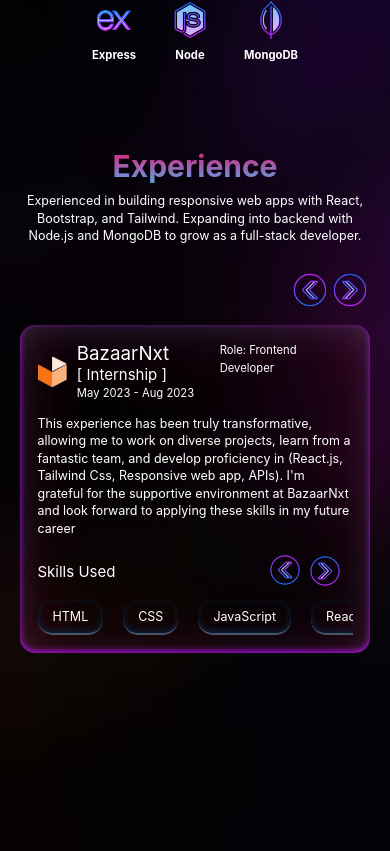
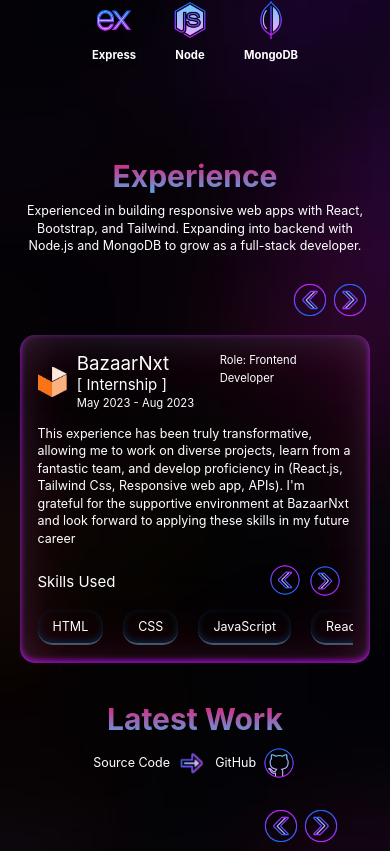
Before and after one commit to mohitanand744/React-Personal-Portfolio, a React (Vite) app: page / in a window 390 px wide. Shown: the part 2033-2884 px from the top of the page. Built offline with nearby package versions, Linux system fonts and the light colour scheme.

Commit message:
solved Projects section problems

```diff
--- a/src/components/Experiences/Experience.jsx
+++ b/src/components/Experiences/Experience.jsx
@@ -32,7 +32,7 @@
   const skillsUsed = skills.filter((skill) => skill.category === "frontend");
 
   return (
-    <div id="Experience" className="px-4 mt-32 md:my-44 mb-72">
+    <div id="Experience" className="px-4 mt-36 md:my-44">
       <center className="my-10 mx-auto w-[96%] lg:w-[44%]" data-aos="zoom-in">
         <SectionHeading text={"Experience"} />
         <p className="text-white text-xl lg:text-2xl">
--- a/src/components/common/LatestProjects/Projects.jsx
+++ b/src/components/common/LatestProjects/Projects.jsx
@@ -25,7 +25,7 @@
   };
 
   return (
-    <div className="projects mb-96">
+    <div id="Projects" className="projects mb-96">
       <center className="my-10 mx-auto w-[96%] lg:w-[44%]" data-aos="zoom-in">
         <SectionHeading text={"Latest Work"} />
         <p className="text-white text-xl lg:text-2xl flex items-center justify-center gap-5">
@@ -41,6 +41,19 @@
           </a>
         </p>
       </center>
+
+      <div className="scrollButtons w-[90%] relative lg:hidden h-[0.3rem]">
+        <img
+          className="w-[4rem] absolute active:scale-90 transition-all duration-200 ease-linear right-4 cursor-pointer"
+          src="/rightArrow.png"
+          alt="Scroll Right"
+        />
+        <img
+          className="w-[4rem] absolute active:scale-90 transition-all duration-200 ease-linear right-20 rotate-[180deg] cursor-pointer"
+          src="/rightArrow.png"
+          alt="Scroll Left"
+        />
+      </div>
 
       <div className="latestWork w-[78%] mx-auto lg:justify-center my-24 hide-ScrollBar flex overflow-x-scroll  lg:flex-wrap  gap-8">
         {latestProjects.map((project, i) => (
```
